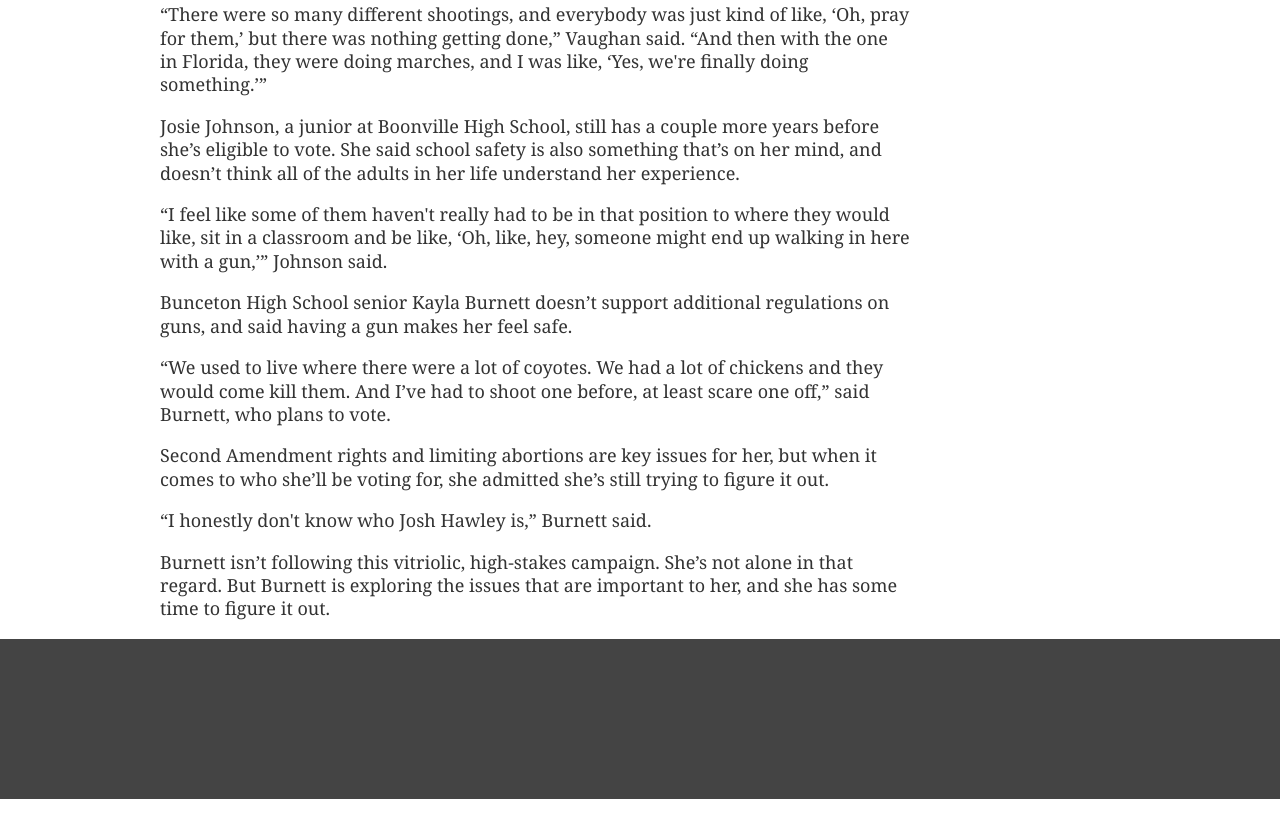
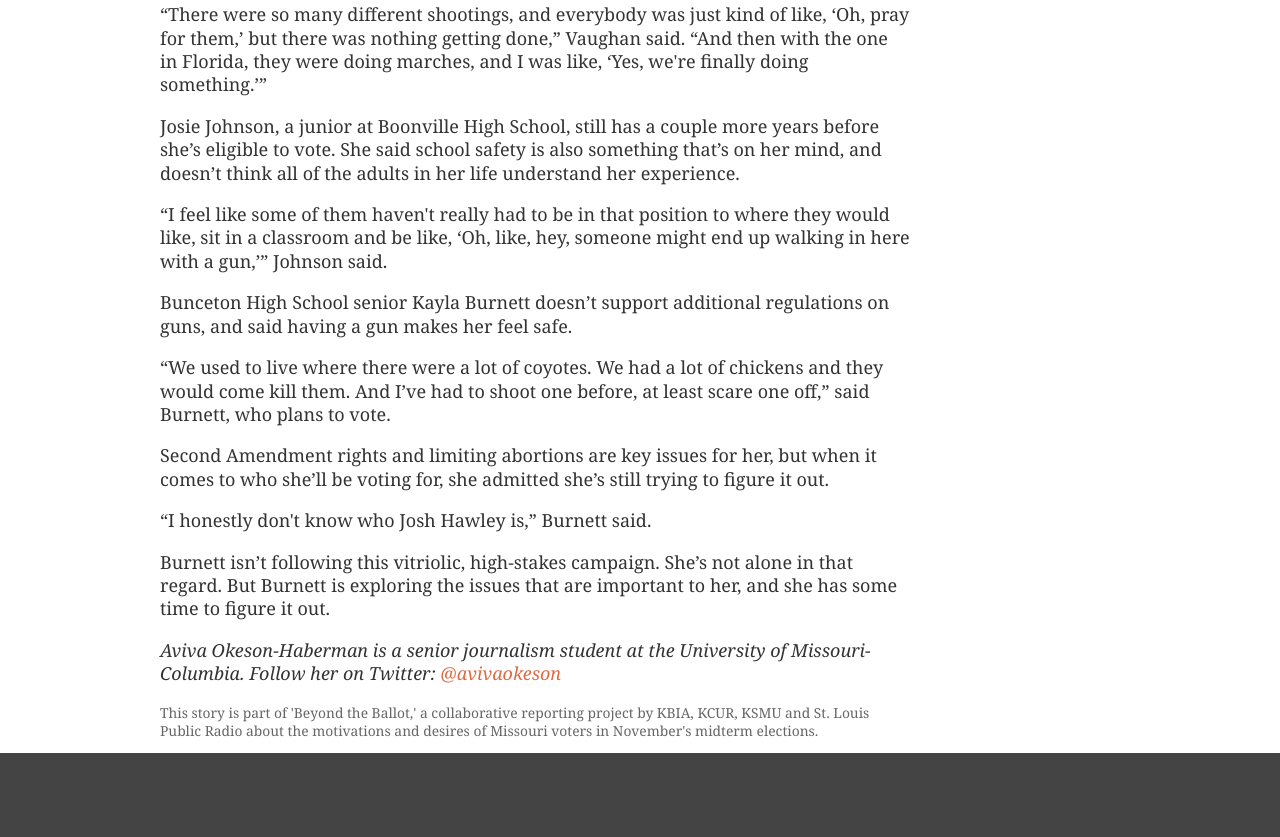
Before and after one commit to KBIAnews/mpr-voterseries, a Gatsby site: page /01-young-voters in a window 1280 px wide. Shown: the part 2240-3077 px from the top of the page. Before the commit the page ends 3039 px from the top, so only its background shows below. Built offline with nearby package versions, Linux system fonts and the light colour scheme; Gatsby itself is replaced by a stand-in of ours; a web font is replaced by a local one.

Commit message:
Station logos and intro text.

```diff
--- a/src/layouts/sass/_article.scss
+++ b/src/layouts/sass/_article.scss
@@ -19,6 +19,11 @@ article{
                 content: "";
             }
         }
+    }
+
+    p.disclosure{
+        font-size: $body-font-size/$font-size-multiplier;
+        color: lighten($black, 20%);
     }
 
     p{
--- a/src/pages/01-young-voters/index.md
+++ b/src/pages/01-young-voters/index.md
@@ -65,3 +65,5 @@ Second Amendment rights and limiting abortions are key issues for her, but when
 “I honestly don't know who Josh Hawley is,” Burnett said.
 
 Burnett isn’t following this vitriolic, high-stakes campaign. She’s not alone in that regard. But Burnett is exploring the issues that are important to her, and she has some time to figure it out.
+
+_Aviva Okeson-Haberman is a senior journalism student at the University of Missouri-Columbia. Follow her on Twitter: [@avivaokeson](https://twitter.com/avivaokeson)_
--- a/src/templates/post.js
+++ b/src/templates/post.js
@@ -51,6 +51,7 @@ export default function Template({data}){
           </audio>
           </header>
           <section dangerouslySetInnerHTML={{__html:post.html}}/>
+            <p className={'disclosure'}>This story is part of 'Beyond the Ballot,' a collaborative reporting project by KBIA, KCUR, KSMU and St. Louis Public Radio about the motivations and desires of Missouri voters in November's midterm elections.</p>
           </article>
           )
         }
```
Also changed, not shown: externalsource/KBIA_main_reverse.png (added), externalsource/STLPR-Primary_W-LG.png (added), externalsource/logo_fid.png (added).
